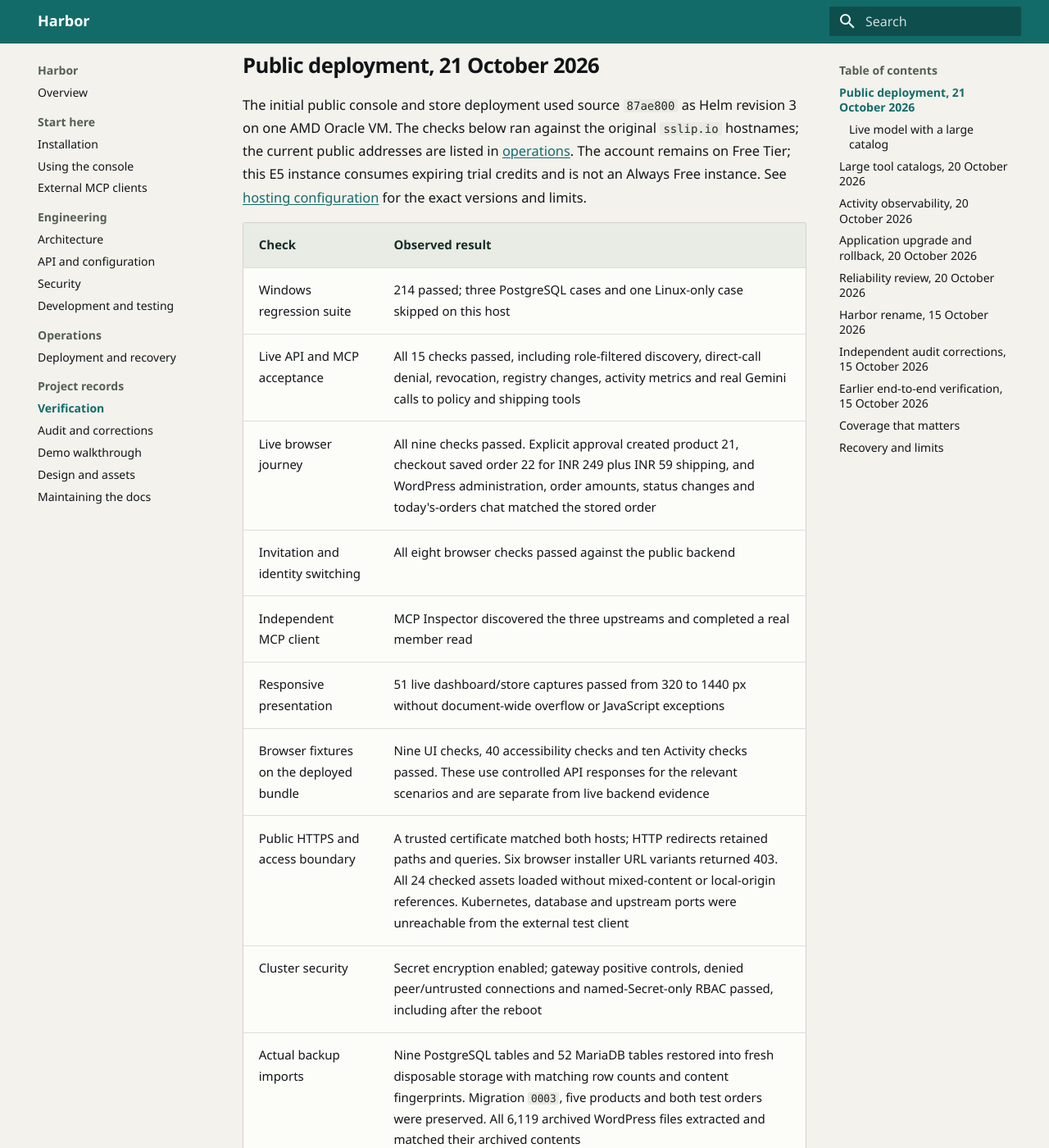
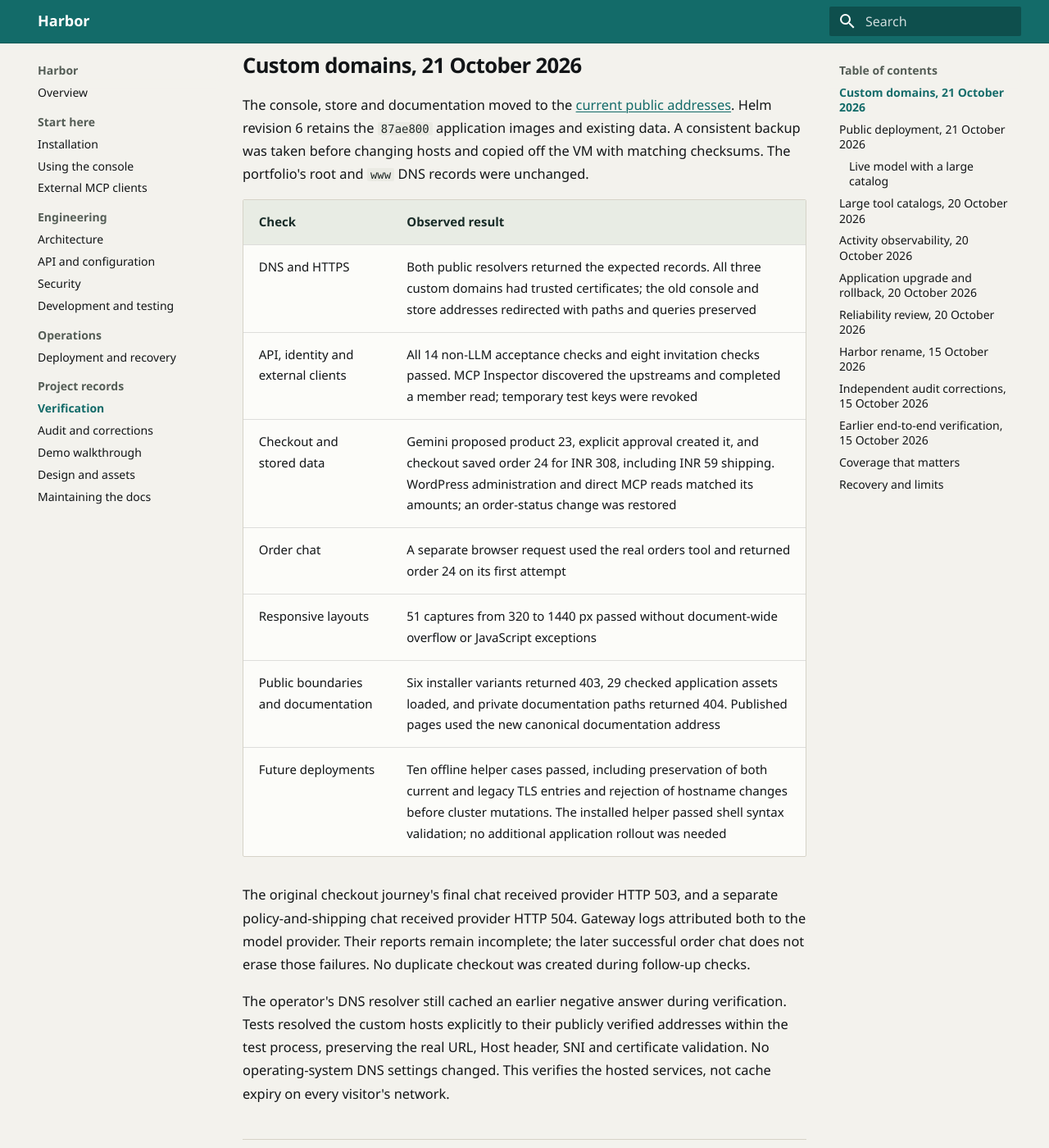
Before and after one commit to satwiksps/harbor, an MkDocs documentation site: the page built from docs/verification.md, in a window 1280 px wide and 1400 px high, scrolled down 389 px. Shown: the whole window at 82% size. Built offline with MkDocs 1.6.1 and Material for MkDocs 9.7.7, drawn with Linux system fonts in a browser that asks for light colours.

Commit message:
docs: record custom domain migration checks

```diff
--- a/docs/verification.md
+++ b/docs/verification.md
@@ -3,6 +3,24 @@
 This page records completed source, browser fixture, local k3d and public VPS checks. Results apply to the dated run and source state, not every future installation. The [development guide](development.md) gives the recommended commands and prerequisites for a new run.
 
 Unit tests, fixture-driven browser regressions and live end-to-end checks establish different things. A passing fixture check does not prove that Gemini, checkout or a restored database works. Live checks use synthetic data; only checks that call Gemini consume provider quota.
+
+## Custom domains, 21 October 2026
+
+The console, store and documentation moved to the [current public addresses](operations.md#vps-configuration). Helm revision 6 retains the `87ae800` application images and existing data. A consistent backup was taken before changing hosts and copied off the VM with matching checksums. The portfolio's root and `www` DNS records were unchanged.
+
+| Check | Observed result |
+| --- | --- |
+| DNS and HTTPS | Both public resolvers returned the expected records. All three custom domains had trusted certificates; the old console and store addresses redirected with paths and queries preserved |
+| API, identity and external clients | All 14 non-LLM acceptance checks and eight invitation checks passed. MCP Inspector discovered the upstreams and completed a member read; temporary test keys were revoked |
+| Checkout and stored data | Gemini proposed product 23, explicit approval created it, and checkout saved order 24 for INR 308, including INR 59 shipping. WordPress administration and direct MCP reads matched its amounts; an order-status change was restored |
+| Order chat | A separate browser request used the real orders tool and returned order 24 on its first attempt |
+| Responsive layouts | 51 captures from 320 to 1440 px passed without document-wide overflow or JavaScript exceptions |
+| Public boundaries and documentation | Six installer variants returned 403, 29 checked application assets loaded, and private documentation paths returned 404. Published pages used the new canonical documentation address |
+| Future deployments | Ten offline helper cases passed, including preservation of both current and legacy TLS entries and rejection of hostname changes before cluster mutations. The installed helper passed shell syntax validation; no additional application rollout was needed |
+
+The original checkout journey's final chat received provider HTTP 503, and a separate policy-and-shipping chat received provider HTTP 504. Gateway logs attributed both to the model provider. Their reports remain incomplete; the later successful order chat does not erase those failures. No duplicate checkout was created during follow-up checks.
+
+The operator's DNS resolver still cached an earlier negative answer during verification. Tests resolved the custom hosts explicitly to their publicly verified addresses within the test process, preserving the real URL, Host header, SNI and certificate validation. No operating-system DNS settings changed. This verifies the hosted services, not cache expiry on every visitor's network.
 
 ## Public deployment, 21 October 2026
 
```
